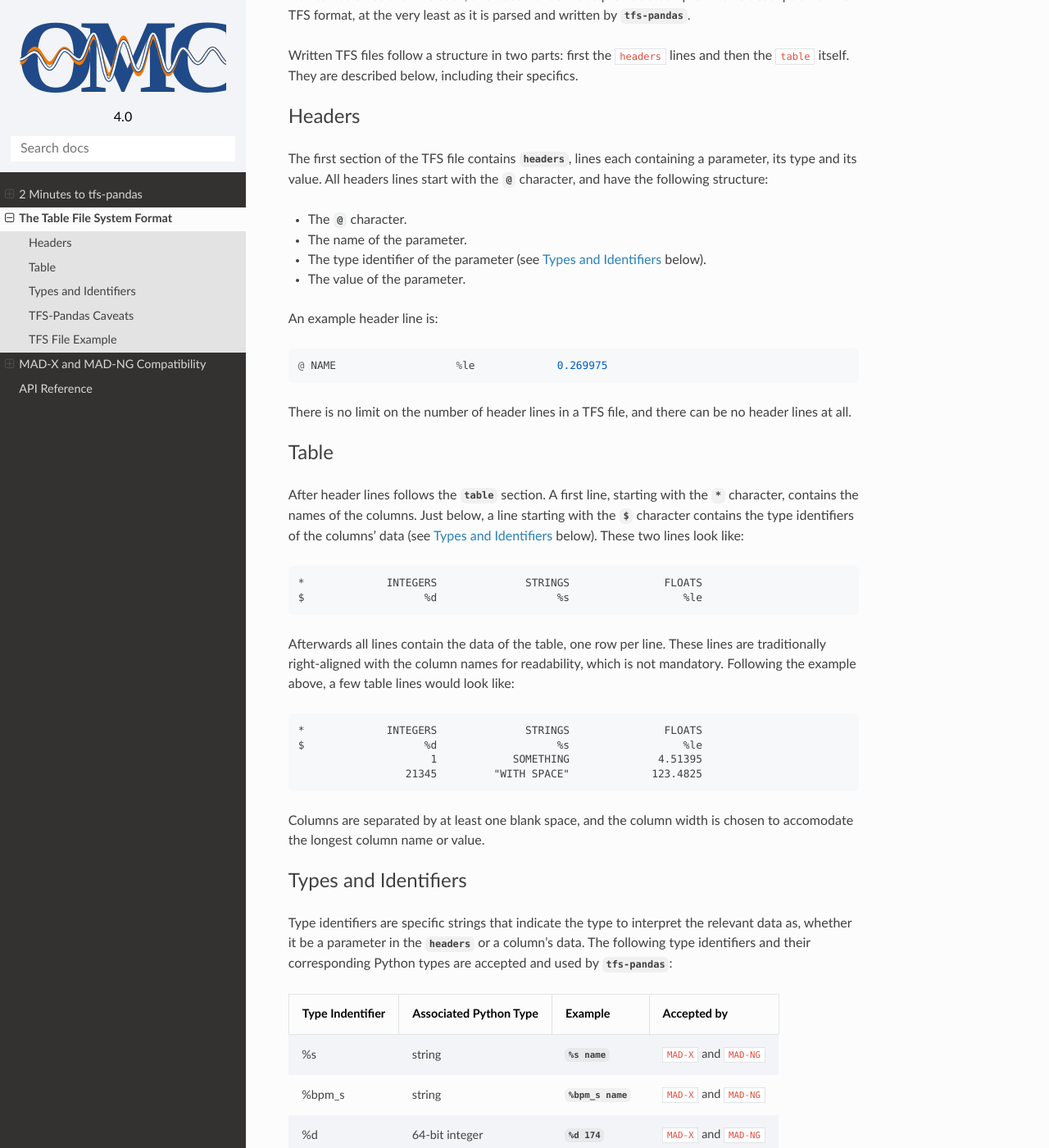
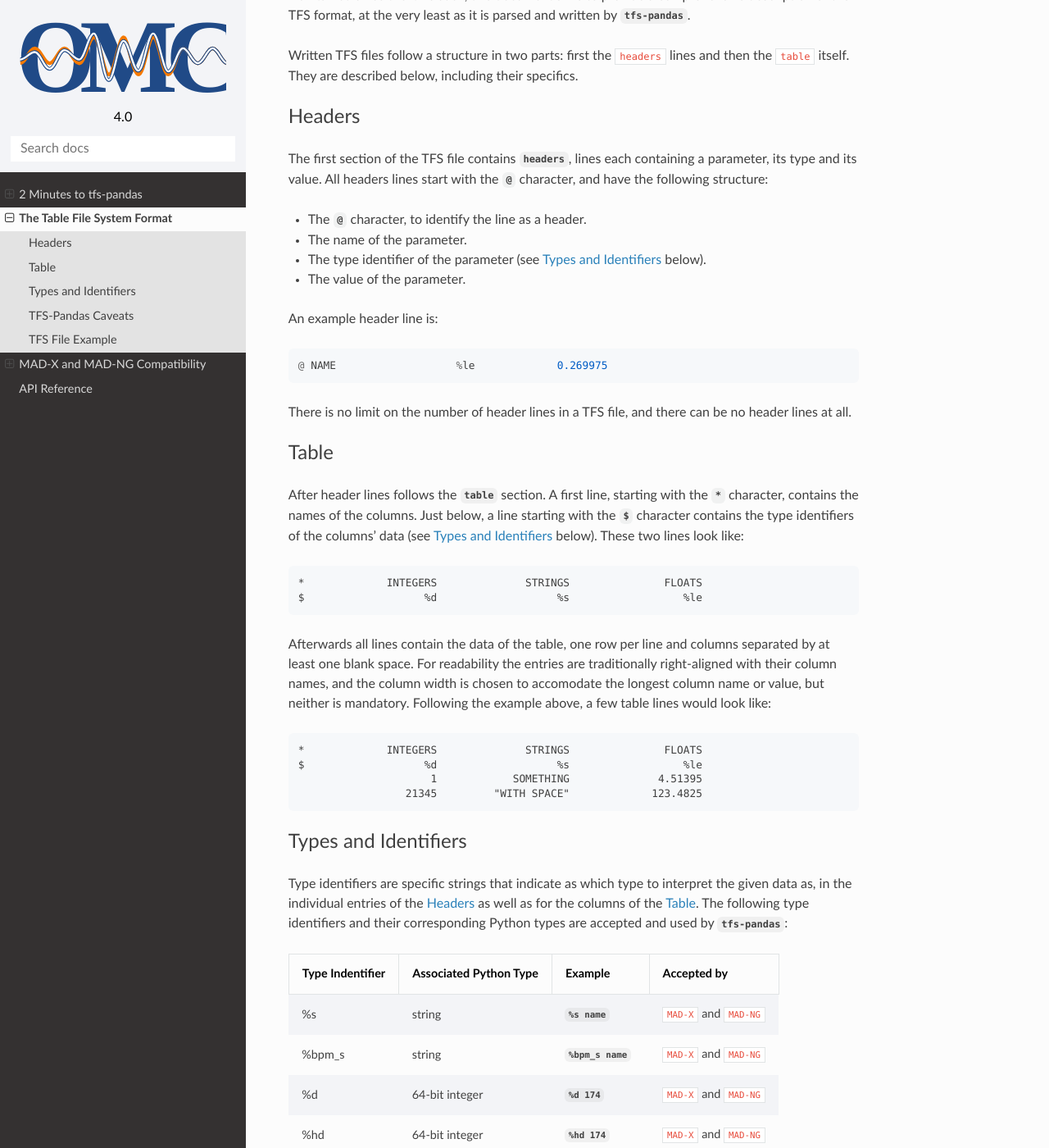
Before and after one commit to pylhc/tfs, a Sphinx documentation site: the page built from doc/tfsformat.rst, in a window 1280 px wide and 1400 px high, scrolled down 294 px. Shown: the whole window at 82% size. Built offline with Sphinx 7.4.7 and the Read the Docs theme 2.0.0, drawn with Linux system fonts in a browser that asks for light colours.

Commit message:
some rewording

```diff
--- a/doc/tfsformat.rst
+++ b/doc/tfsformat.rst
@@ -16,7 +16,7 @@ Headers
 The first section of the TFS file contains `headers`, lines each containing a parameter, its type and its value.
 All headers lines start with the `@` character, and have the following structure:
 
-- The `@` character.
+- The `@` character, to identify the line as a header.
 - The name of the parameter.
 - The type identifier of the parameter (see `Types and Identifiers`_ below).
 - The value of the parameter.
@@ -43,8 +43,9 @@ These two lines look like:
     $                   %d                   %s                  %le
 
 
-Afterwards all lines contain the data of the table, one row per line.
-These lines are traditionally right-aligned with the column names for readability, which is not mandatory.
+Afterwards all lines contain the data of the table, one row per line and columns separated by at least one blank space.
+For readability the entries are traditionally right-aligned with their column names,
+and the column width is chosen to accomodate the longest column name or value, but neither is mandatory.
 Following the example above, a few table lines would look like:
 
 .. code-block::
@@ -54,12 +55,11 @@ Following the example above, a few table lines would look like:
                          1            SOMETHING              4.51395
                      21345         "WITH SPACE"             123.4825
 
-Columns are separated by at least one blank space, and the column width is chosen to accomodate the longest column name or value.
 
 Types and Identifiers
 ---------------------
 
-Type identifiers are specific strings that indicate the type to interpret the relevant data as, whether it be a parameter in the `headers` or a column's data.
+Type identifiers are specific strings that indicate as which type to interpret the given data as, in the individual entries of the `Headers`_ as well as for the columns of the `Table`_.
 The following type identifiers and their corresponding Python types are accepted and used by `tfs-pandas`:
 
 ================  ======================  =============== =========================
```
